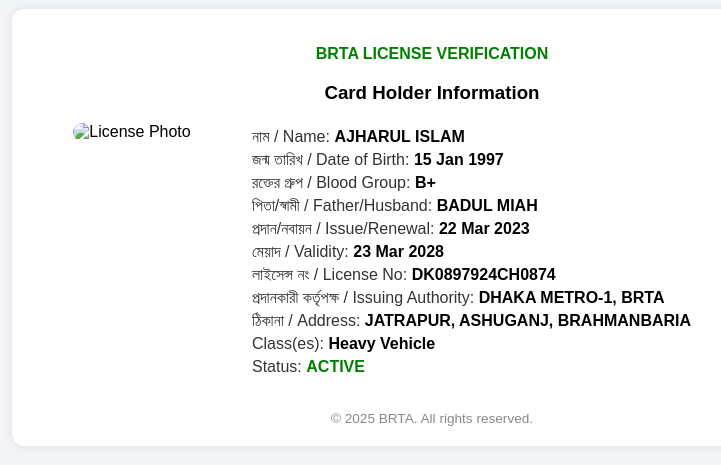
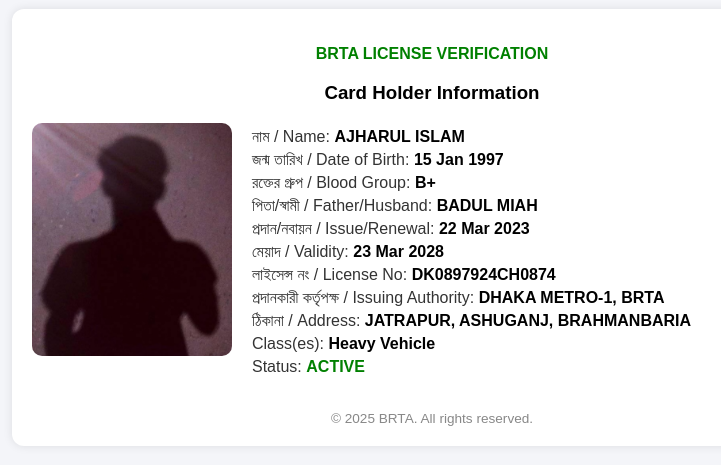
Before and after one commit to rafr6/DL-checker, a plain HTML site: page index.html in a window 1280 px wide. Shown: the part 79-544 px from the top of the page, without its empty margins (208-929 px from the left). Drawn offline with Linux system fonts and the light colour scheme.

Commit message:
Update index.html

```diff
--- a/index.html
+++ b/index.html
@@ -84,7 +84,7 @@
     <h3>Card Holder Information</h3>
     <div class="card">
       <div class="photo">
-        <img src="photo.jpg" alt="License Photo" />
+        <img src="photo edit.jpg" alt="License Photo" />
       </div>
       <div class="info">
         <p><span class="label">নাম / Name:</span> <span class="value">AJHARUL ISLAM</span></p>
```
